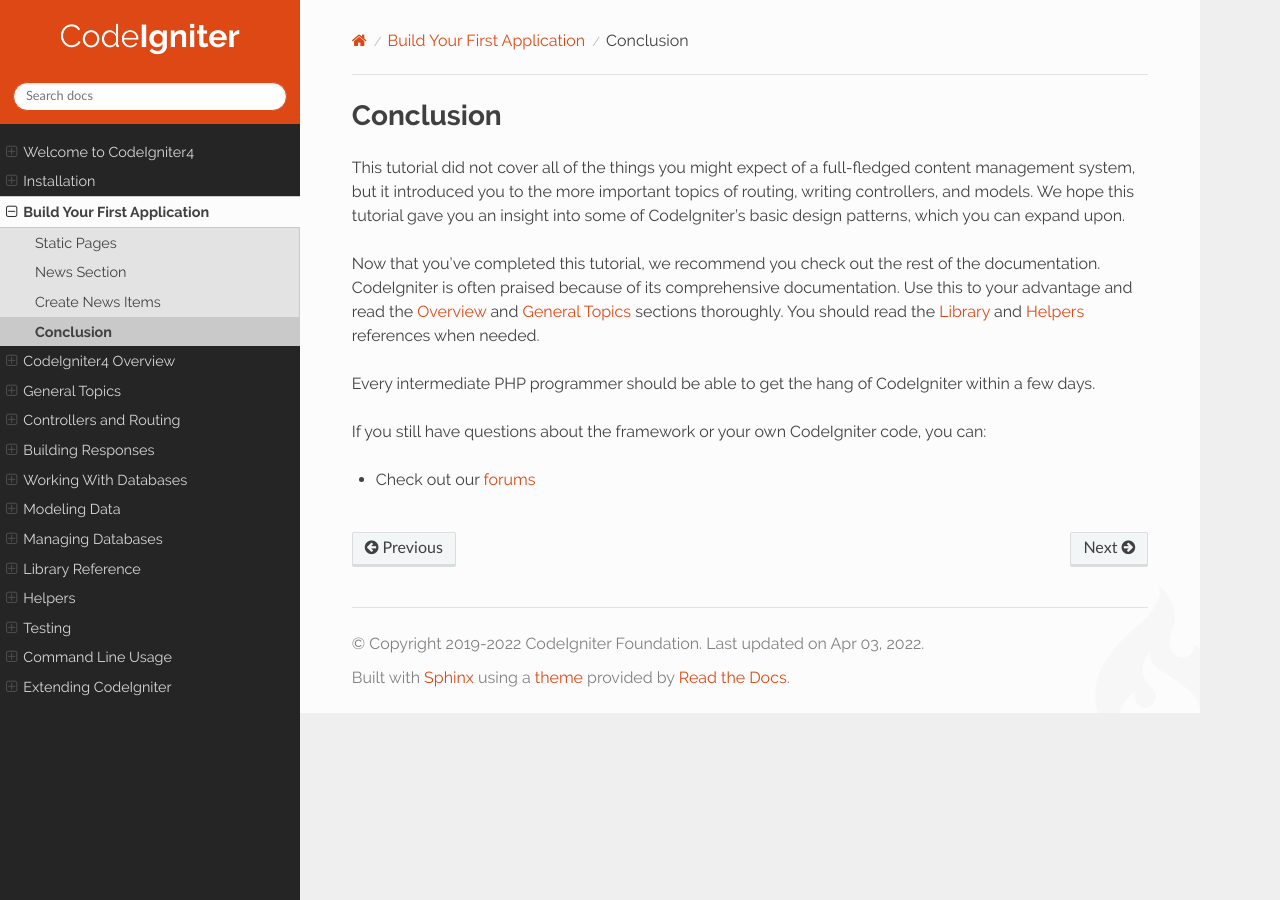
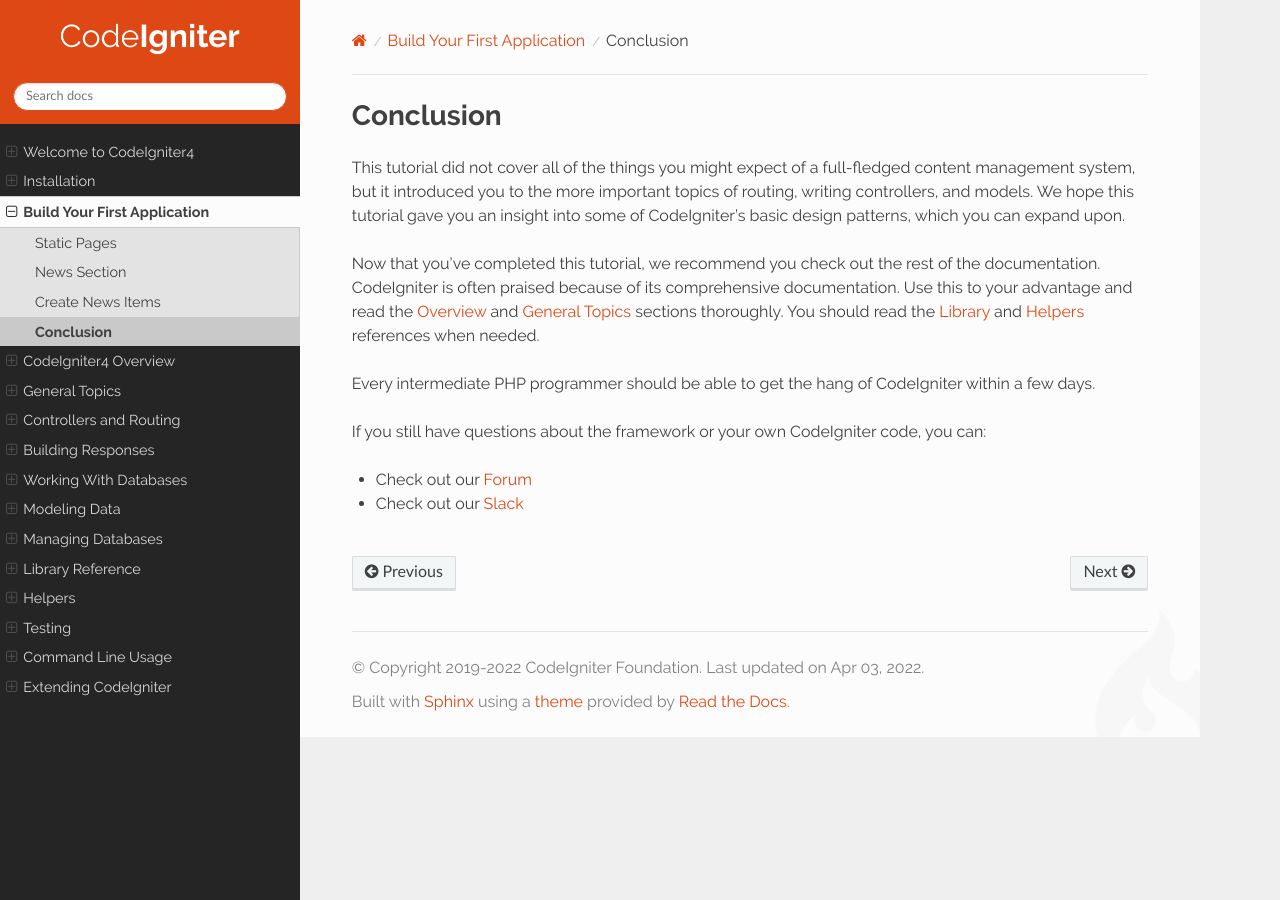
Before and after one commit to NEKOGET/ci4_user_guide_src, a Sphinx documentation site: the page built from source/tutorial/conclusion.rst, in a window 1280 px wide. Built offline with Sphinx 7.4.7 and the Read the Docs theme 2.0.0, drawn with Linux system fonts in a browser that asks for light colours.

Commit message:
docs: update forum url and add slack url

```diff
--- a/source/tutorial/conclusion.rst
+++ b/source/tutorial/conclusion.rst
@@ -20,4 +20,5 @@ CodeIgniter within a few days.
 If you still have questions about the framework or your own CodeIgniter
 code, you can:
 
--  Check out our `forums <http://forum.codeigniter.com/>`_
+-  Check out our `Forum <https://forum.codeigniter.com/>`_
+-  Check out our `Slack <https://codeigniterchat.slack.com/>`_
```
